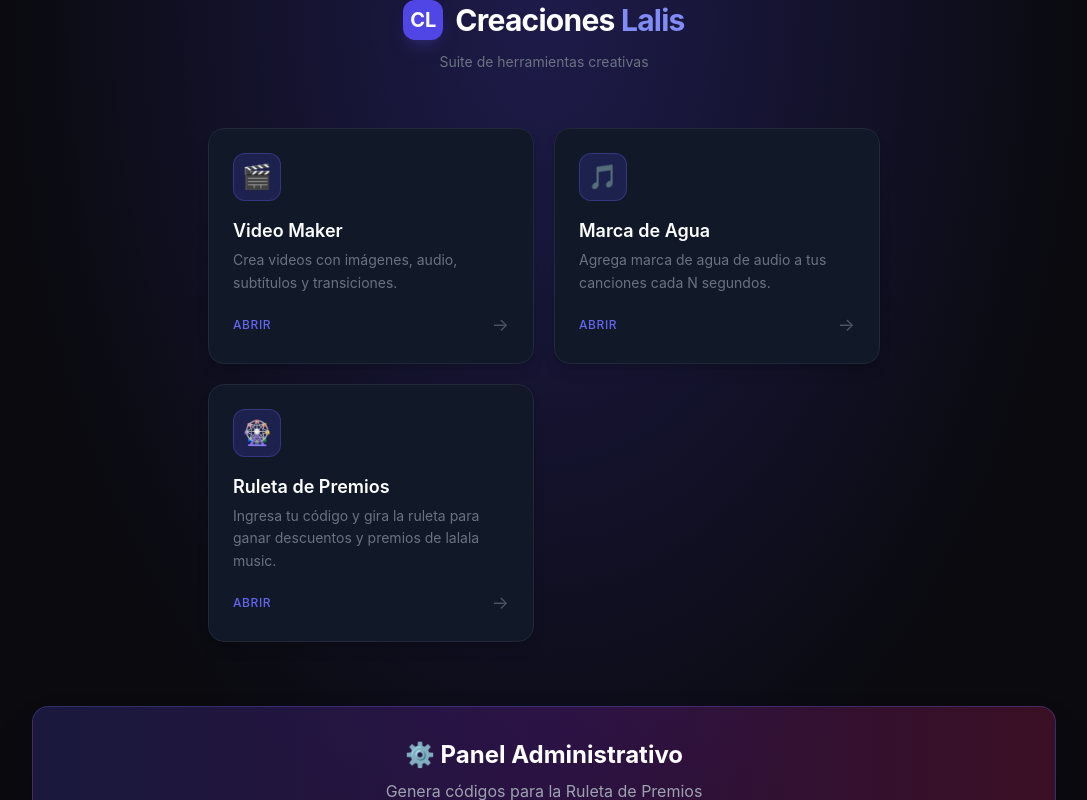
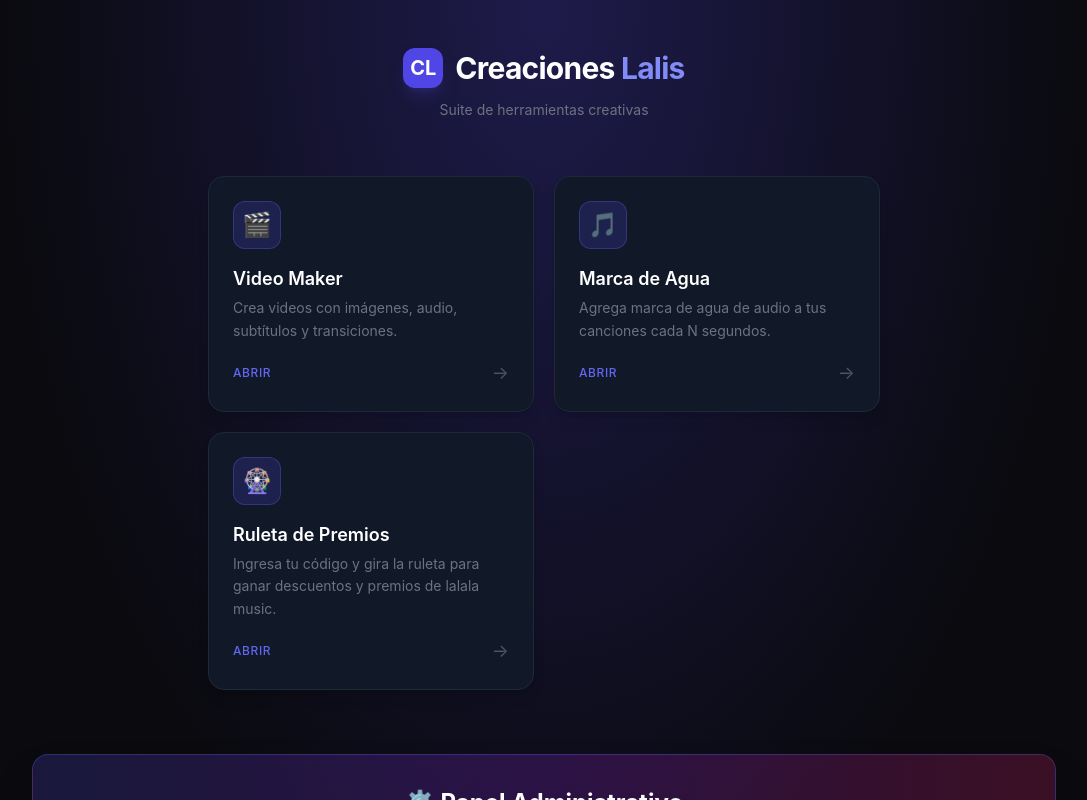
Before and after one commit to juanstn1990/video_maker, a React (Vite) app in the folder frontend/: page / in a window 1280 px wide. Shown: the top 800 px of the page, without its empty margins (96-1183 px from the left). Built offline with nearby package versions, Linux system fonts and the light colour scheme.

Commit message:
add new changes

```diff
--- a/frontend/src/pages/LandingPage.tsx
+++ b/frontend/src/pages/LandingPage.tsx
@@ -4,7 +4,7 @@ import { AdminPanel } from '../components/ruleta/AdminPanel'
 export function LandingPage() {
   return (
     <div
-      className="min-h-screen flex flex-col items-center justify-center bg-gray-950 px-4"
+      className="min-h-screen flex flex-col items-center bg-gray-950 px-4 py-12"
       style={{ background: 'radial-gradient(ellipse at top, #1e1b4b 0%, #0a0a0f 60%)' }}
     >
       {/* Brand header */}
```
